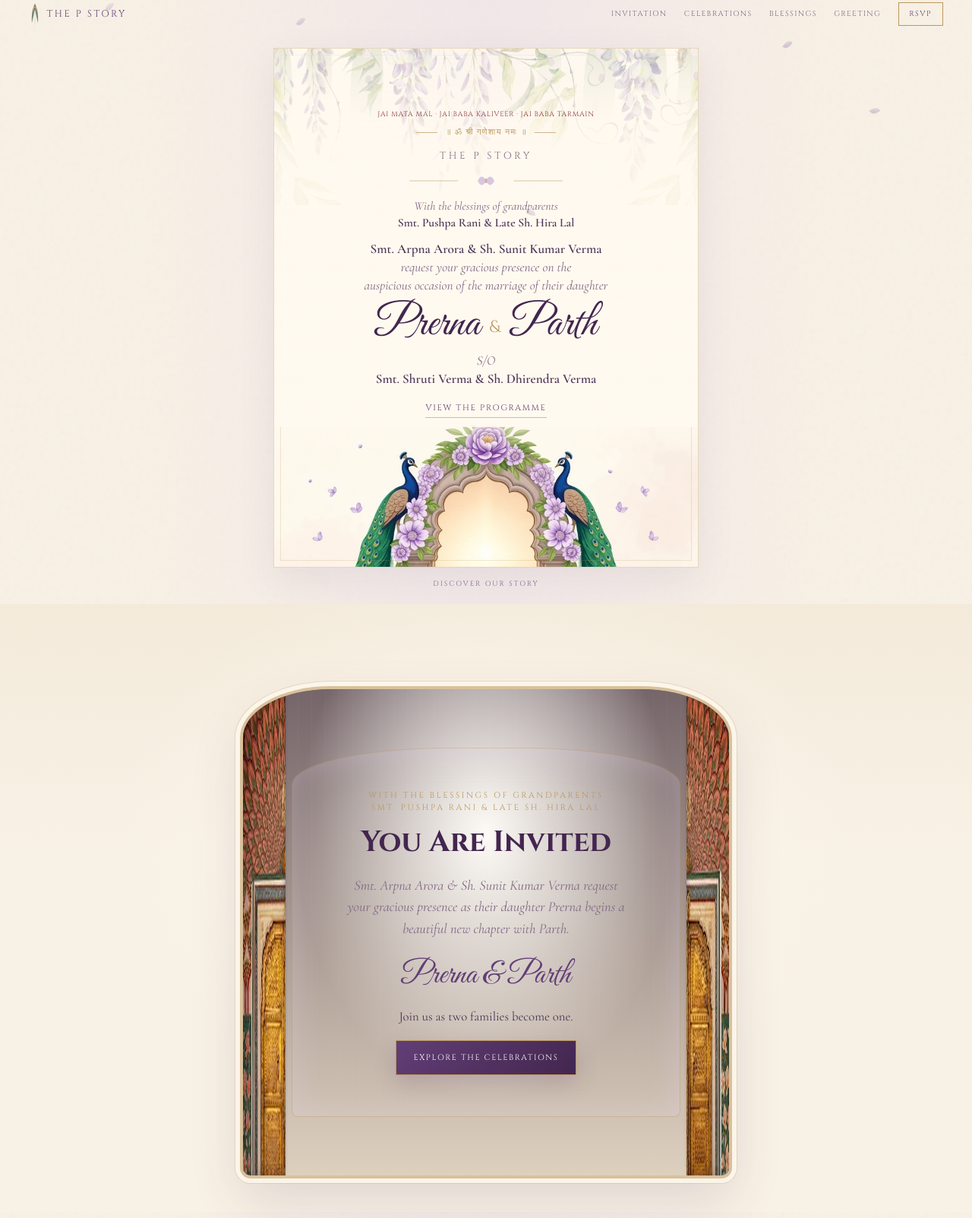
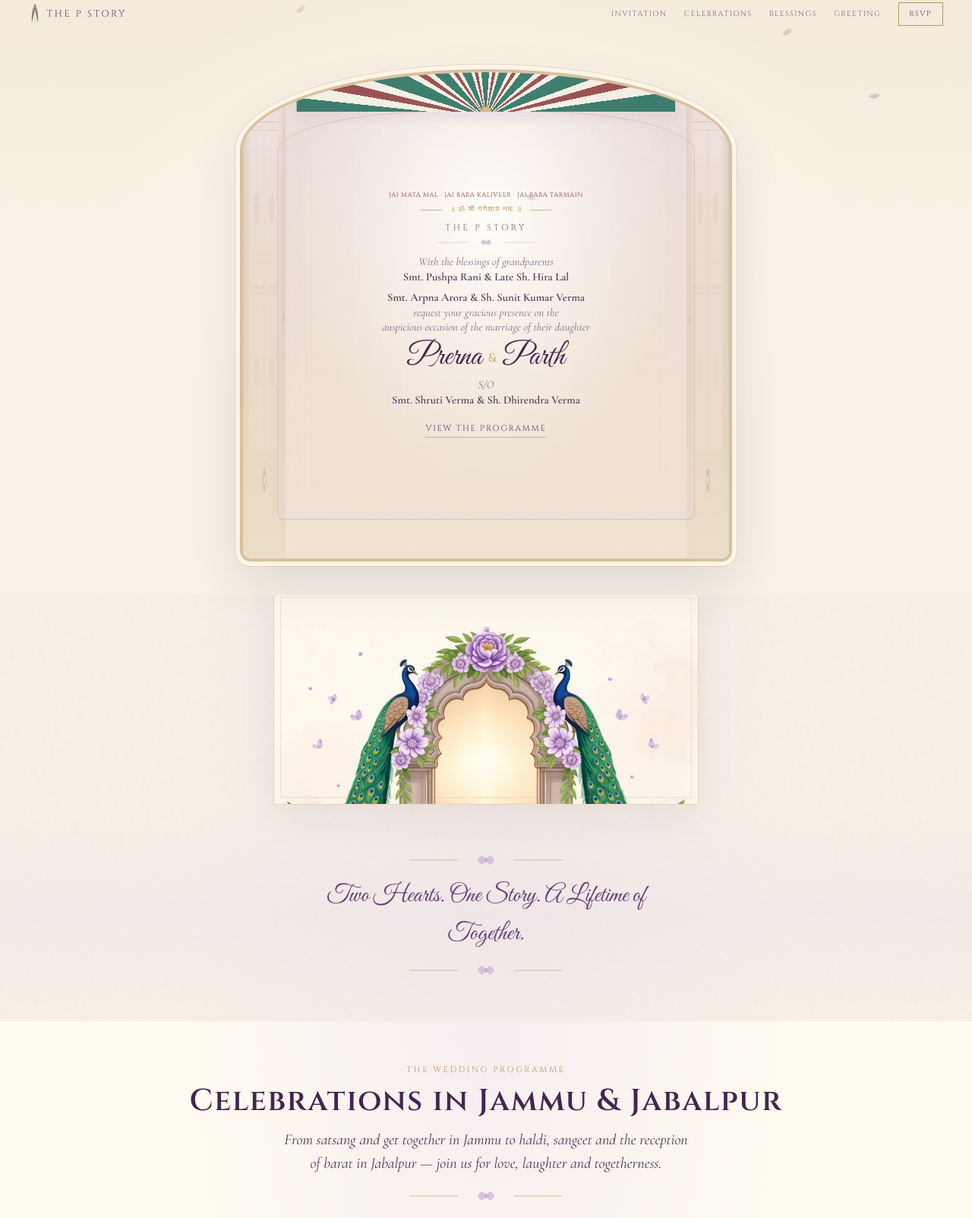
Before and after one commit to parthbeingparth/shaadi_website, a website: page invite/index.html in a window 1280 px wide. Shown: the part 17-1620 px from the top of the page at 76% size. Drawn offline with nearby package versions, Linux system fonts and the light colour scheme.

Commit message:
Apply partner feedback across landing, doors, and programme.
Restore auto-opening illustrated doors, lift the invite CTA, darken city labels, add Vilagio map and blessings RSVP, and drop the invite footer.

Co-authored-by: Cursor <cursoragent@cursor.com>

```diff
--- a/css/styles.css
+++ b/css/styles.css
@@ -235,7 +235,7 @@ a {
   max-width: 34rem;
   font-size: clamp(1.05rem, 2vw, 1.25rem);
   font-style: italic;
-  color: var(--text-muted);
+  color: var(--text-primary);
 }
 
 .ornamental-divider {
@@ -557,6 +557,33 @@ a {
   object-position: center 58%;
 }
 
+.invite-art {
+  position: relative;
+  z-index: 1;
+  padding: 0 1rem 0.35rem;
+  margin-top: -0.35rem;
+  display: grid;
+  justify-items: center;
+}
+
+.invite-frame--art-only {
+  width: min(100%, 560px);
+  height: auto;
+  max-height: none;
+  grid-template-rows: auto;
+  margin-top: 0;
+}
+
+.invite-frame--art-only .invite-frame__art {
+  margin-top: 0;
+}
+
+.invite-frame--art-only .invite-frame__art img {
+  min-height: 180px;
+  max-height: 280px;
+  object-position: center 52%;
+}
+
 .hero__scroll {
   margin: 0.85rem 0 0;
   font-family: var(--font-display);
@@ -572,6 +599,33 @@ a {
   height: 165vh;
   position: relative;
   z-index: 2;
+}
+
+.door-scene--auto {
+  height: auto;
+  min-height: 100svh;
+}
+
+.door-scene--auto .door-scene__sticky {
+  position: relative;
+  height: auto;
+  min-height: 100svh;
+}
+
+.door-scene--auto .door,
+.door-scene--auto .door-reveal {
+  transition:
+    transform 1.35s var(--ease),
+    opacity 1.1s var(--ease) 0.25s;
+}
+
+.door-scene.is-open .doors {
+  pointer-events: none;
+}
+
+.door-scene.is-open .door-reveal {
+  z-index: 4;
+  pointer-events: auto;
 }
 
 .door-scene__sticky {
@@ -602,11 +656,28 @@ a {
   background: #efe2cf;
 }
 
-.door-frame--photo {
-  border-radius: 18% 18% 10px 10px / 10% 10% 10px 10px;
+.door-frame__fan {
+  position: absolute;
+  top: 0;
+  left: 50%;
+  z-index: 5;
+  width: 78%;
+  height: 52px;
+  transform: translateX(-50%);
+  pointer-events: none;
   background:
-    radial-gradient(ellipse at 50% 20%, rgba(255, 249, 239, 0.2), transparent 50%),
-    #3a2a22;
+    radial-gradient(circle at 50% 100%, #d4af6a 0 6px, transparent 7px),
+    repeating-conic-gradient(
+      from 200deg at 50% 115%,
+      #1f6b5a 0deg 10deg,
+      #f5f0e6 10deg 14deg,
+      #8b3a3a 14deg 18deg,
+      #f5f0e6 18deg 22deg
+    );
+  border-radius: 100% 100% 0 0 / 120% 120% 0 0;
+  opacity: 0.85;
+  clip-path: ellipse(55% 100% at 50% 100%);
+  box-shadow: 0 8px 16px rgba(77, 53, 88, 0.08);
 }
 
 .doors {
@@ -638,31 +709,54 @@ a {
     inset 0 0 50px rgba(120, 90, 40, 0.12);
 }
 
-.door__panel--photo {
-  border: 0;
-  box-shadow:
-    inset -8px 0 18px rgba(40, 20, 10, 0.25),
-    0 0 24px rgba(40, 20, 10, 0.2);
-  background-color: #c9a56a;
-  background-size: cover;
-  background-repeat: no-repeat;
-}
-
-.door__panel--left {
-  background-image: url("../images/palace-door-left.jpg");
-  background-position: right center;
-  box-shadow:
-    inset -10px 0 22px rgba(40, 20, 10, 0.28),
-    4px 0 18px rgba(40, 20, 10, 0.18);
-}
-
-.door__panel--right {
-  background-image: url("../images/palace-door-right.jpg");
-  background-position: left center;
-  box-shadow:
-    inset 10px 0 22px rgba(40, 20, 10, 0.28),
-    -4px 0 18px rgba(40, 20, 10, 0.18);
-}
+.door__carving {
+  position: absolute;
+  inset: 10% 12%;
+  display: grid;
+  grid-template-columns: 1fr 1fr;
+  grid-template-rows: 1fr 1fr auto;
+  gap: 8px;
+  border: 1.5px solid rgba(188, 152, 93, 0.55);
+  padding: 10px;
+  border-radius: 3px;
+}
+
+.door__tile {
+  border: 1px solid rgba(188, 152, 93, 0.4);
+  border-radius: 2px;
+  background:
+    radial-gradient(circle at 50% 50%, rgba(188, 152, 93, 0.2) 0 18%, transparent 19%),
+    repeating-linear-gradient(45deg, rgba(188, 152, 93, 0.08) 0 2px, transparent 2px 8px),
+    rgba(255, 249, 239, 0.2);
+}
+
+.door__medallion {
+  grid-column: 1 / -1;
+  justify-self: center;
+  width: 54px;
+  height: 54px;
+  margin-top: 4px;
+  border-radius: 50%;
+  border: 2px solid rgba(188, 152, 93, 0.65);
+  background:
+    radial-gradient(circle at 50% 50%, #f0d889 0 16%, #1f6b5a 17% 34%, #8b3a3a 35% 42%, transparent 43%),
+    radial-gradient(circle at 50% 50%, transparent 48%, rgba(188, 152, 93, 0.45) 49% 52%, transparent 53%);
+  box-shadow: 0 0 0 4px rgba(255, 249, 239, 0.35);
+}
+
+.door__knob {
+  position: absolute;
+  top: 50%;
+  width: 18px;
+  height: 18px;
+  border-radius: 50%;
+  background: radial-gradient(circle at 30% 30%, #f7e4a8, var(--antique-gold) 55%, #8a6a35);
+  box-shadow: 0 2px 6px rgba(77, 53, 88, 0.25), inset 0 1px 2px rgba(255, 255, 255, 0.45);
+  transform: translateY(-50%);
+}
+
+.door__knob--right { right: 10px; }
+.door__knob--left { left: 10px; }
 
 .door--left .door__panel { border-right: 0; }
 .door--right .door__panel { border-left: 0; }
@@ -680,11 +774,13 @@ a {
     repeating-linear-gradient(90deg, rgba(188, 152, 93, 0.05) 0 1px, transparent 1px 18px);
   opacity: 0;
   transform: scale(0.97);
+  overflow-y: auto;
+  -webkit-overflow-scrolling: touch;
 }
 
 .door-reveal__glow {
   position: absolute;
-  inset: 12% 10%;
+  inset: 8% 7%;
   border: 1px solid rgba(188, 152, 93, 0.35);
   border-radius: 40% 40% 8px 8px / 10% 10% 8px 8px;
   pointer-events: none;
@@ -700,6 +796,51 @@ a {
   border: 0;
   box-shadow: none;
   background: transparent;
+}
+
+.door-reveal--invite .door-reveal__inner {
+  padding: 1.1rem 0.85rem 1.25rem;
+  max-width: 22rem;
+}
+
+.door-reveal--invite .hero__invocations {
+  margin-bottom: 0.35rem;
+  font-size: 0.52rem;
+}
+
+.door-reveal--invite .hero__sacred {
+  margin-bottom: 0.45rem;
+  font-size: 0.6rem;
+}
+
+.door-reveal--invite .hero__brand {
+  margin-bottom: 0.15rem;
+  font-size: 0.72rem;
+}
+
+.door-reveal--invite .ornamental-divider {
+  width: min(140px, 55%);
+  margin: 0.2rem auto 0.55rem;
+}
+
+.door-reveal--invite .hero__blessing-line,
+.door-reveal--invite .hero__invite {
+  margin-bottom: 0.45rem;
+  font-size: 0.92rem;
+  line-height: 1.35;
+}
+
+.door-reveal--invite .hero__names {
+  margin: 0.15rem 0 0.35rem;
+  font-size: clamp(2rem, 7vw, 2.55rem);
+}
+
+.door-reveal--invite .hero__invite--parents {
+  margin-bottom: 0.65rem;
+}
+
+.door-reveal--invite .hero__programme-link {
+  margin-bottom: 0;
 }
 
 .door-reveal__title {
@@ -814,10 +955,11 @@ a {
 .day-panel__label {
   margin: 0 0 0.35rem;
   font-family: var(--font-display);
-  font-size: 0.65rem;
-  letter-spacing: 0.2em;
-  text-transform: uppercase;
-  color: var(--antique-gold);
+  font-size: 0.68rem;
+  font-weight: 700;
+  letter-spacing: 0.18em;
+  text-transform: uppercase;
+  color: var(--deep-purple);
 }
 
 .day-panel__title {
@@ -984,8 +1126,14 @@ a {
 }
 
 .blessing__close {
-  margin: 0;
-  color: var(--text-muted);
+  margin: 0 0 1.15rem;
+  font-size: clamp(1.15rem, 2.5vw, 1.35rem);
+  font-style: italic;
+  color: var(--text-primary);
+}
+
+.blessing__rsvp {
+  margin-top: 0.15rem;
 }
 
 /* Countdown */
@@ -1234,7 +1382,7 @@ a {
 }
 
 .landing__player {
-  margin: 0 auto 1rem;
+  margin: 0 auto 0.75rem;
   width: 100%;
   max-width: 16rem;
 }
@@ -1269,9 +1417,9 @@ a {
 
 .landing__portrait {
   display: block;
-  margin: 0.15rem auto 0.85rem;
-  width: min(52vw, 200px);
-  max-width: 200px;
+  margin: 0.35rem auto 0.35rem;
+  width: min(48vw, 176px);
+  max-width: 176px;
   aspect-ratio: 1 / 1;
   border-radius: 50%;
   overflow: hidden;
@@ -1299,11 +1447,11 @@ a {
 
 .landing__body > .ornamental-divider {
   width: min(180px, 65%);
-  margin: 0.1rem auto 0.75rem;
+  margin: 0.85rem auto 0.55rem;
 }
 
 .landing__cta {
-  margin-top: 0;
+  margin: 0 0 0.35rem;
   padding-top: 0;
   display: flex;
   flex-direction: column;
@@ -1330,9 +1478,9 @@ a {
 }
 
 .landing__tagline {
-  margin: 0 0 1rem;
+  margin: 0 0 0.75rem;
   font-family: var(--font-script);
-  font-size: clamp(1.3rem, 4vw, 1.55rem);
+  font-size: clamp(1.25rem, 4vw, 1.45rem);
   color: var(--royal-purple);
   line-height: 1.2;
 }
@@ -1649,7 +1797,25 @@ a {
 
   .door-frame {
     width: min(94vw, 420px);
-    height: min(72svh, 560px);
+    height: min(78svh, 620px);
+  }
+
+  .door-frame__fan {
+    height: 42px;
+  }
+
+  .door-reveal--invite .door-reveal__inner {
+    padding: 0.85rem 0.65rem 1rem;
+  }
+
+  .invite-art {
+    margin-top: -0.15rem;
+    padding-bottom: 0.15rem;
+  }
+
+  .invite-frame--art-only .invite-frame__art img {
+    min-height: 160px;
+    max-height: 220px;
   }
 
   .events {
--- a/invite/index.html
+++ b/invite/index.html
@@ -51,32 +51,40 @@
     </header>
 
     <main id="top">
-      <!-- HERO -->
-      <section class="hero" aria-label="Wedding invitation">
-        <div class="invite-frame paper-panel royal-frame">
-          <div class="wisteria-canopy" aria-hidden="true">
-            <picture>
-              <source srcset="../images/ornaments/wisteria-canopy.webp" type="image/webp" />
-              <img
-                class="wisteria-canopy__img"
-                src="../images/ornaments/wisteria-canopy.png"
-                alt=""
-                width="1200"
-                height="459"
-                fetchpriority="high"
-              />
-            </picture>
-            <span class="vine vine-a"></span>
-            <span class="vine vine-b"></span>
-            <span class="vine vine-c"></span>
-            <span class="vine vine-d"></span>
-            <span class="vine vine-e"></span>
-            <span class="vine vine-f"></span>
-            <span class="vine vine-g"></span>
-            <span class="vine vine-h"></span>
+      <!-- DOORS — auto-open to invitation -->
+      <section class="door-scene door-scene--auto" id="invitation" aria-label="Royal invitation reveal">
+        <div class="door-scene__sticky">
+          <div class="door-frame palace-arch">
+            <div class="door-frame__fan" aria-hidden="true"></div>
+            <div class="doors" data-doors>
+              <div class="door door--left" data-door-left>
+                <div class="door__panel">
+                  <div class="door__carving" aria-hidden="true">
+                    <span class="door__tile"></span>
+                    <span class="door__tile"></span>
+                    <span class="door__tile"></span>
+                    <span class="door__tile"></span>
+                    <span class="door__medallion"></span>
                   </div>
-
-          <div class="invite-frame__copy">
+                  <div class="door__knob door__knob--right"></div>
+                </div>
+              </div>
+              <div class="door door--right" data-door-right>
+                <div class="door__panel">
+                  <div class="door__carving" aria-hidden="true">
+                    <span class="door__tile"></span>
+                    <span class="door__tile"></span>
+                    <span class="door__tile"></span>
+                    <span class="door__tile"></span>
+                    <span class="door__medallion"></span>
+                  </div>
+                  <div class="door__knob door__knob--left"></div>
+                </div>
+              </div>
+            </div>
+            <div class="door-reveal door-reveal--invite" data-door-reveal>
+              <div class="door-reveal__glow" aria-hidden="true"></div>
+              <div class="door-reveal__inner">
                 <p class="hero__invocations">Jai Mata Mal · Jai Baba Kaliveer · Jai Baba Tarmain</p>
                 <p class="hero__sacred">
                   <span class="gold-line"></span>
@@ -101,47 +109,22 @@
                 </p>
                 <a class="hero__programme-link" href="#events">View the Programme</a>
               </div>
+            </div>
+          </div>
+        </div>
+      </section>
 
+      <!-- PEACOCKS -->
+      <section class="invite-art" aria-label="Invitation artwork">
+        <div class="invite-frame invite-frame--art-only paper-panel royal-frame">
           <div class="invite-frame__art">
             <img
               src="../images/invite-peacocks.jpg"
               alt="Peacocks flanking a floral jharokha"
               width="864"
               height="669"
-              fetchpriority="high"
+              loading="lazy"
             />
-          </div>
-        </div>
-        <p class="hero__scroll" aria-hidden="true">Discover Our Story</p>
-      </section>
-
-      <!-- DOORS -->
-      <section class="door-scene" id="invitation" aria-label="Royal invitation reveal">
-        <div class="door-scene__sticky">
-          <div class="door-frame palace-arch door-frame--photo">
-            <div class="doors" data-doors>
-              <div class="door door--left" data-door-left>
-                <div class="door__panel door__panel--photo door__panel--left" aria-hidden="true"></div>
-              </div>
-              <div class="door door--right" data-door-right>
-                <div class="door__panel door__panel--photo door__panel--right" aria-hidden="true"></div>
-              </div>
-            </div>
-            <div class="door-reveal" data-door-reveal>
-              <div class="door-reveal__glow" aria-hidden="true"></div>
-              <div class="door-reveal__inner paper-panel">
-                <p class="section-eyebrow">With the blessings of grandparents<br />Smt. Pushpa Rani &amp; Late Sh. Hira Lal</p>
-                <h2 class="door-reveal__title">You Are Invited</h2>
-                <p class="door-reveal__text">
-                  Smt. Arpna Arora &amp; Sh. Sunit Kumar Verma
-                  request your gracious presence as their daughter
-                  Prerna begins a beautiful new chapter with Parth.
-                </p>
-                <p class="door-reveal__names">Prerna &amp; Parth</p>
-                <p class="door-reveal__close">Join us as two families become one.</p>
-                <a class="wedding-button wedding-button--primary" href="#events">Explore the Celebrations</a>
-              </div>
-            </div>
           </div>
         </div>
       </section>
@@ -159,7 +142,7 @@
           <p class="section-eyebrow">The Wedding Programme</p>
           <h2 class="section-title">Celebrations in Jammu &amp; Jabalpur</h2>
           <p class="section-lead">
-            From satsang in Jammu to haldi, sangeet and the reception of barat in Jabalpur —
+            From satsang and get together in Jammu to haldi, sangeet and the reception of barat in Jabalpur —
             join us for love, laughter and togetherness.
           </p>
           <img class="ornamental-divider" src="../images/ornaments/divider.svg" alt="" />
@@ -187,11 +170,8 @@
           </div>
           <p class="section-eyebrow">With Divine Blessings</p>
           <h2 class="section-title">Blessings for a Beautiful Beginning</h2>
-          <p class="blessing__body">
-            With the blessings of grandparents Smt. Pushpa Rani &amp; Late Sh. Hira Lal,
-            and the love of our families, we begin a journey of togetherness, faith and endless love.
-          </p>
           <p class="blessing__close">Your presence and blessings would mean the world to us.</p>
+          <a class="wedding-button wedding-button--primary blessing__rsvp" href="../rsvp.html">RSVP</a>
         </div>
       </section>
 
@@ -211,22 +191,6 @@
       </section>
     </main>
 
-    <footer class="site-footer">
-      <img class="ornamental-divider" src="../images/ornaments/divider.svg" alt="" />
-      <p class="site-footer__brand">The P Story</p>
-      <p class="site-footer__names">Prerna &amp; Parth</p>
-      <p class="site-footer__dates">5–6 &amp; 11–12 December 2026</p>
-      <p class="site-footer__place" data-venue-label>Hotel Surya Resort, Jabalpur</p>
-      <p class="site-footer__love">With Love &amp; Warm Regards</p>
-      <p class="site-footer__links">
-        <a href="#invitation">Invitation</a>
-        <a href="#events">Celebrations</a>
-        <a href="../greeting.html">Greeting</a>
-        <a href="../rsvp.html">RSVP</a>
-      </p>
-      <p class="site-footer__note">Made with love for our favourite people.</p>
-    </footer>
-
     <form name="rsvp" netlify netlify-honeypot="bot-field" hidden>
       <input name="bot-field" />
       <input name="guest_name" />
--- a/js/main.js
+++ b/js/main.js
@@ -122,29 +122,44 @@
   const doorLeft = document.querySelector("[data-door-left]");
   const doorRight = document.querySelector("[data-door-right]");
   const reveal = document.querySelector("[data-door-reveal]");
+  const autoDoors = scene && scene.classList.contains("door-scene--auto");
 
-  const updateDoors = () => {
-    if (!scene || !doorLeft || !doorRight || !reveal) return;
-    if (reducedMotion) {
-      doorLeft.style.transform = "rotateY(-80deg)";
-      doorRight.style.transform = "rotateY(80deg)";
-      reveal.style.opacity = "1";
-      reveal.style.transform = "scale(1)";
-      return;
-    }
-    const total = scene.offsetHeight - window.innerHeight;
-    const scrolled = Math.min(Math.max(-scene.getBoundingClientRect().top, 0), total);
-    const progress = total > 0 ? scrolled / total : 1;
+  const openDoors = (progress = 1) => {
+    if (!doorLeft || !doorRight || !reveal) return;
     const angle = progress * 80;
     doorLeft.style.transform = `rotateY(${-angle}deg)`;
     doorRight.style.transform = `rotateY(${angle}deg)`;
-    const rp = Math.max(0, (progress - 0.1) / 0.55);
+    const rp = Math.max(0, (progress - 0.08) / 0.55);
     reveal.style.opacity = String(Math.min(rp, 1));
     reveal.style.transform = `scale(${0.97 + Math.min(rp, 1) * 0.03})`;
+    if (progress >= 1) scene?.classList.add("is-open");
   };
-  updateDoors();
-  window.addEventListener("scroll", updateDoors, { passive: true });
-  window.addEventListener("resize", updateDoors);
+
+  if (scene && doorLeft && doorRight && reveal) {
+    if (reducedMotion || autoDoors) {
+      if (reducedMotion) {
+        openDoors(1);
+      } else {
+        openDoors(0);
+        window.requestAnimationFrame(() => {
+          window.setTimeout(() => {
+            scene.classList.add("is-animating");
+            openDoors(1);
+          }, 350);
+        });
+      }
+    } else {
+      const updateDoors = () => {
+        const total = scene.offsetHeight - window.innerHeight;
+        const scrolled = Math.min(Math.max(-scene.getBoundingClientRect().top, 0), total);
+        const progress = total > 0 ? scrolled / total : 1;
+        openDoors(progress);
+      };
+      updateDoors();
+      window.addEventListener("scroll", updateDoors, { passive: true });
+      window.addEventListener("resize", updateDoors);
+    }
+  }
 
   /* Reveals */
   const revealEls = document.querySelectorAll(".reveal-on-scroll");
@@ -253,7 +268,7 @@
 
     const setPlaying = (playing) => {
       idhaPlay.classList.toggle("is-playing", playing);
-      idhaPlay.textContent = playing ? "Playing…" : "Play Message";
+      idhaPlay.textContent = playing ? "Playing…" : "Hear Idha";
     };
 
     const hideUnlock = () => {
--- a/js/wedding-config.js
+++ b/js/wedding-config.js
@@ -54,12 +54,12 @@ window.weddingConfig = {
     },
     {
       id: "jabalpur-1",
-      label: "Jabalpur, Madhya Pradesh",
+      label: "Jabalpur",
       title: "Friday, 11 December 2026",
     },
     {
       id: "jabalpur-2",
-      label: "Jabalpur, Madhya Pradesh",
+      label: "Jabalpur",
       title: "Saturday, 12 December 2026",
     },
   ],
@@ -83,7 +83,7 @@ window.weddingConfig = {
       timeLabel: "7:00 PM onwards",
       description: "An evening of warmth, celebration and togetherness in Jammu.",
       venueLabel: "Vilagio, Akhnoor Road, Jammu",
-      mapUrl: null,
+      mapUrl: "https://maps.app.goo.gl/Nsy9Zp3tuPLsbo5z8?g_st=ic",
       accent: "festive",
     },
     {
```
Also changed, not shown: index.html (+11 -11 lines), tests/visual.spec.ts (+19 -21 lines). Lines whose indentation alone changed are shown as unchanged.
